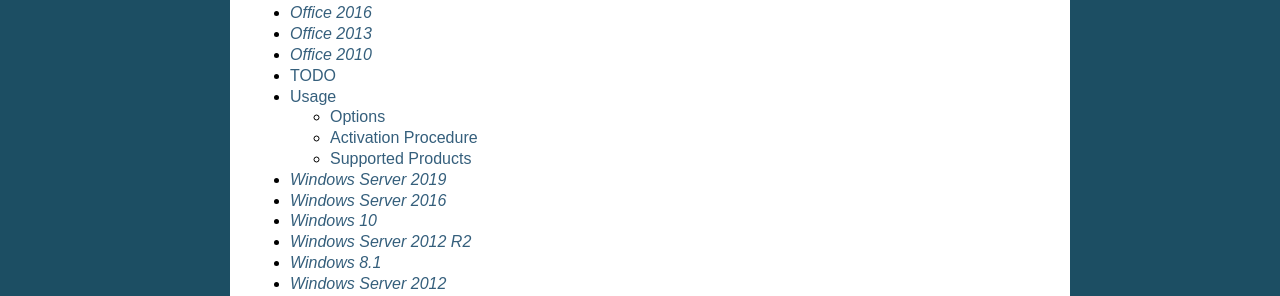
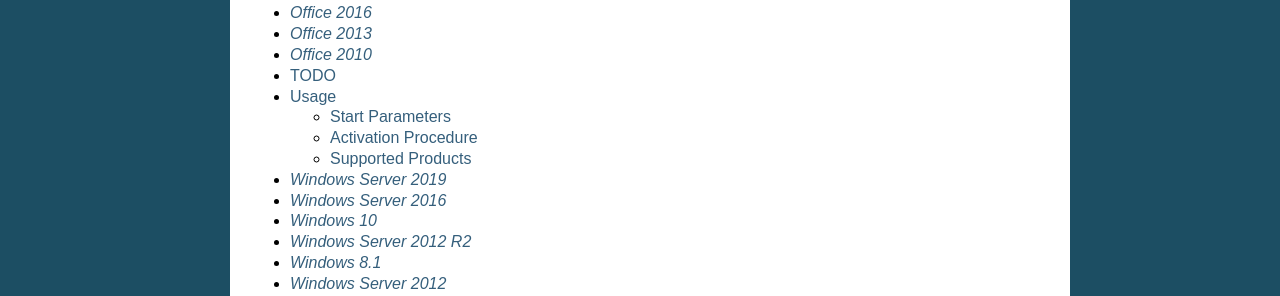
Before and after one commit to SystemRage/py-kms, a Sphinx documentation site: the page built from docs/index.rst, in a window 1280 px wide. Shown: the part 271-567 px from the top of the page. Built offline with Sphinx 7.4.7, drawn with Linux system fonts in a browser that asks for light colours.

Commit message:
Heading change

```diff
--- a/docs/Usage.md
+++ b/docs/Usage.md
@@ -1,6 +1,6 @@
 # Usage
 
-## Options
+## Start Parameters
 ***
 
 ### pykms_Server.py
```
